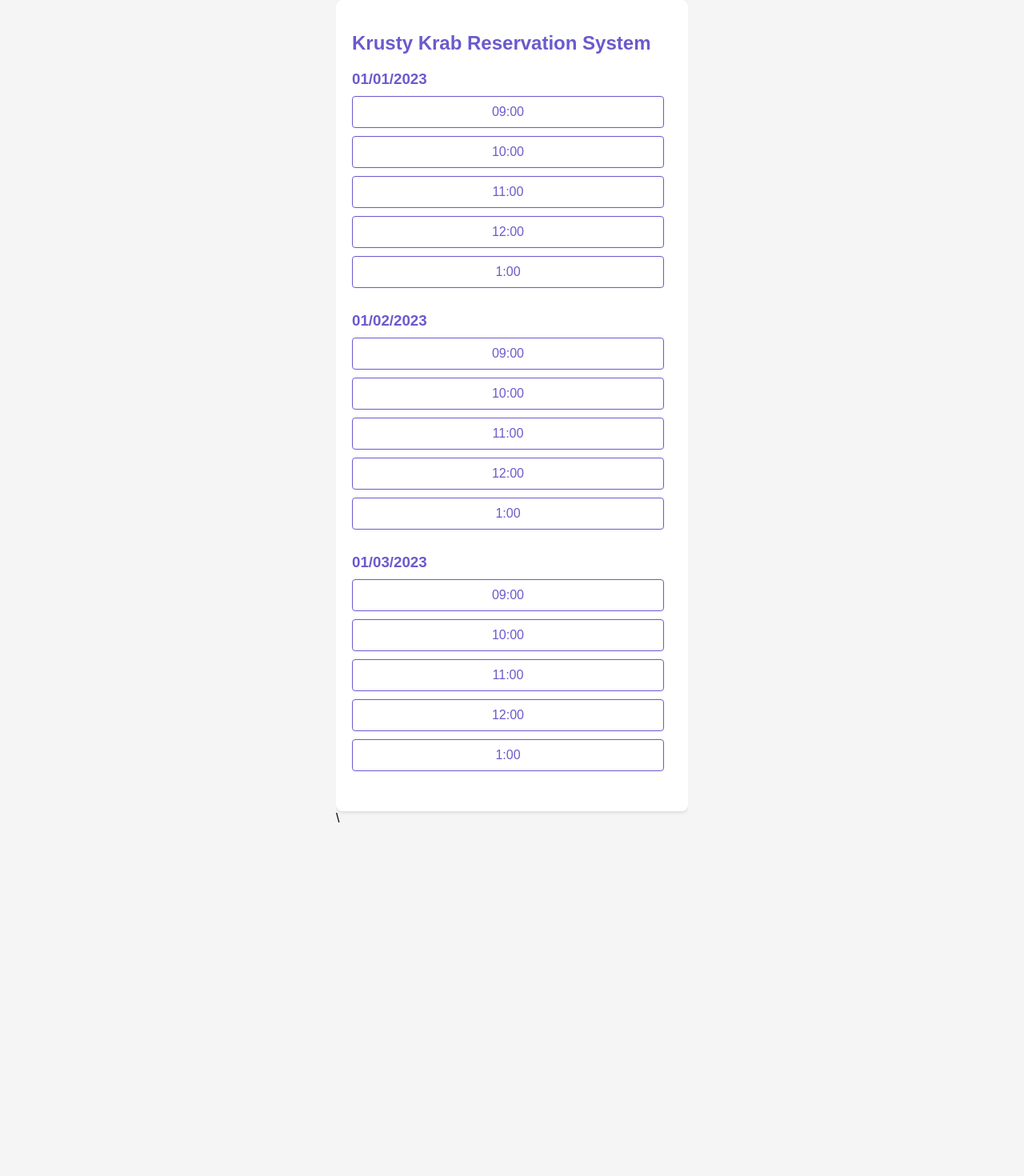
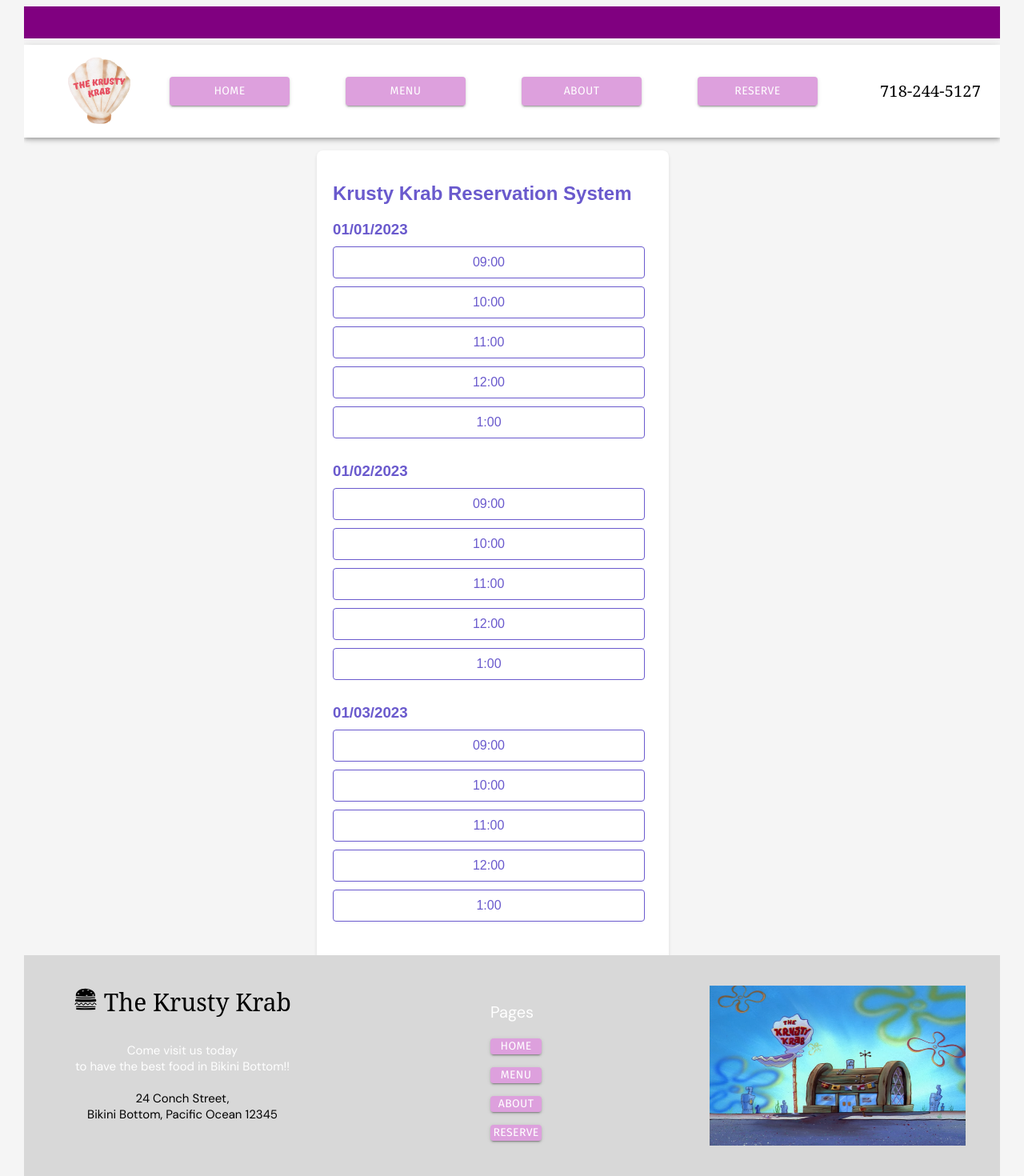
Before and after one commit to Marist-CMPT221L-Fall2023/the-krusty-krab, a React (Create React App) app: page /Reserve in a window 1280 px wide. Shown: the top 1470 px of the page at 80% size. Before the commit the page ends 1032 px from the top, so only its background shows below. Built offline with nearby package versions, Linux system fonts and the light colour scheme; a web font is replaced by a local one.

Commit message:
Adding header and footer to reservation page

```diff
--- a/src/Screens/Reserve/Reservation.js
+++ b/src/Screens/Reserve/Reservation.js
@@ -1,5 +1,8 @@
 import React, { useState, useEffect } from 'react';
 import './ReservationSystem.css';
+import Headers from "../../Components/Header1";
+import FooterPage from "../../Components/Footer";
+
 
 const ReservationSystem = () => {
   // Kai: Retrieve initial data from local storage or use default values
@@ -101,7 +104,10 @@
 
   // Kai: JSX for the main component
   return (
-    <div className="reservation-system">
+    <div>
+      <Headers/>
+
+      <div className="reservation-system">
       <h2>Krusty Krab Reservation System</h2>
       {generateDateTimeOptions()}
       {selectedDateTime.size > 0 && (
@@ -135,6 +141,10 @@
         </div>
       )}
     </div>
+    <FooterPage/>
+
+    </div>
+
   );
 };
 
--- a/src/Screens/Reserve/ReservationSystem.css
+++ b/src/Screens/Reserve/ReservationSystem.css
@@ -17,6 +17,7 @@
     box-shadow: 0 2px 4px rgba(0, 0, 0, 0.1);
     padding: 20px;
     width: 400px;
+    margin-left: 30%;
   }
 
   h2 {
```
